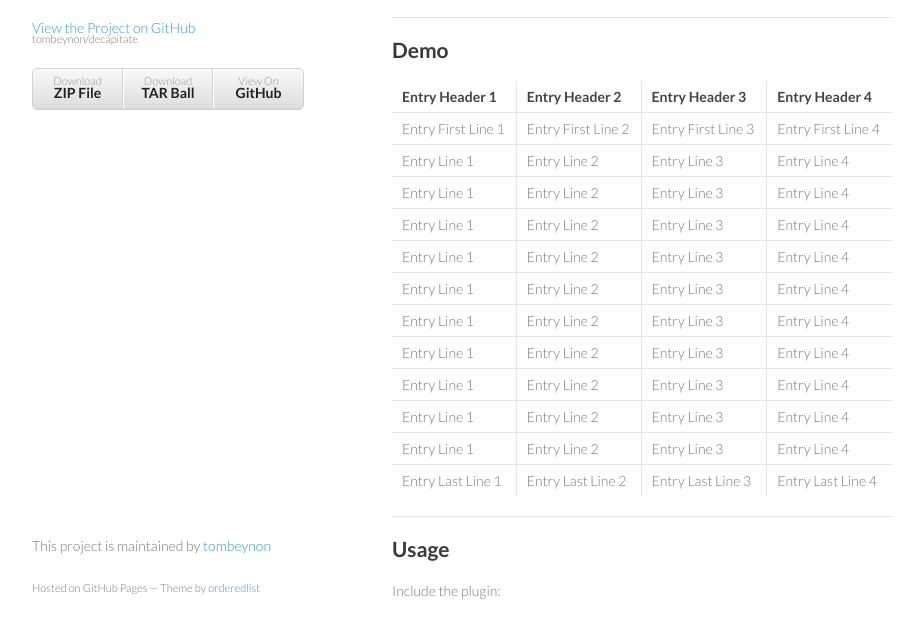
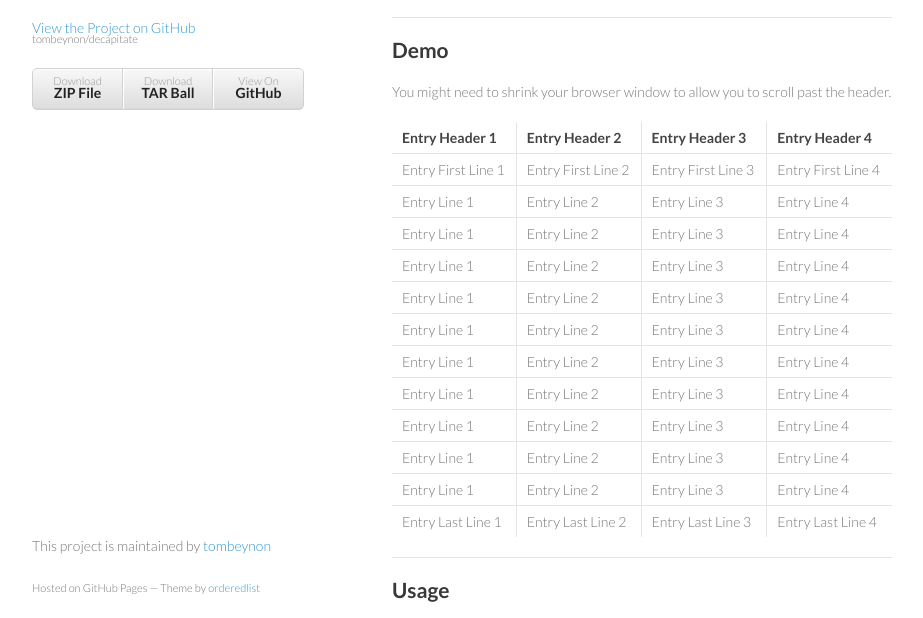
Before and after one commit to tombeynon/decapitate, a plain HTML site: page index.html in a window 1280 px wide. Shown: the part 133-751 px from the top of the page, without its empty margins (178-1101 px from the left). Drawn offline with nearby package versions, Linux system fonts and the light colour scheme.

Commit message:
Demo help text

```diff
--- a/index.html
+++ b/index.html
@@ -39,6 +39,8 @@
 				<hr />
 
 				<h2>Demo</h2>
+
+				<p>You might need to shrink your browser window to allow you to scroll past the header.</p>
 
 				<table class="decapitate">
 					<thead>
```
